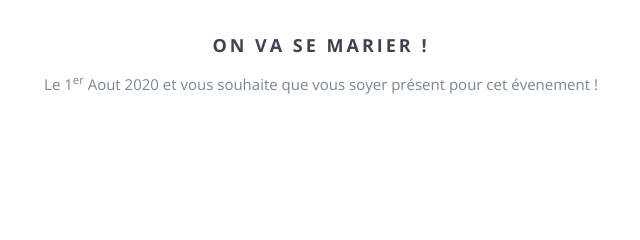
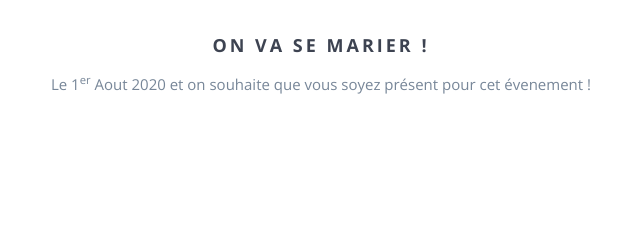
Before and after one commit to AiwaEtThomas/AiwaEtThomas.github.io, a website: page index.html in a window 1280 px wide. Shown: the part 779-1019 px from the top of the page, 319-959 px from the left. Drawn offline with nearby package versions, Linux system fonts and the light colour scheme; some packages are replaced by stand-ins of ours; grey boxes are pictures that could not be loaded; a script that the page names is missing; files whose address does not match are found by name.

Commit message:
Fix type

```diff
--- a/index.html
+++ b/index.html
@@ -89,7 +89,7 @@
         <div class="row">
             <div class="col-md-12 text-center">
                 <h3>On va se marier !</h3>
-                <p>Le 1<sup>er</sup> Aout 2020 et vous souhaite que vous soyer présent pour cet évenement !</p>
+                <p>Le 1<sup>er</sup> Aout 2020 et on souhaite que vous soyez présent pour cet évenement !</p>
                 <div class="share-bar"></div>
             </div>
         </div>
```
